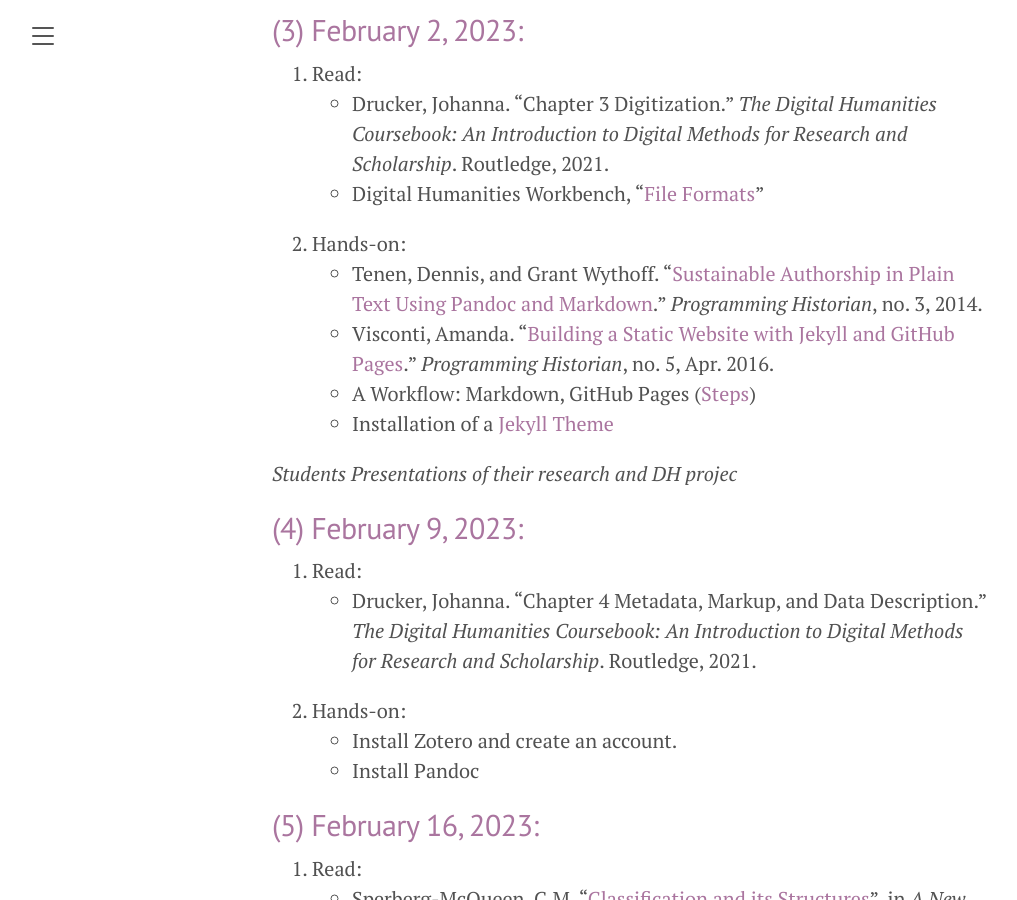
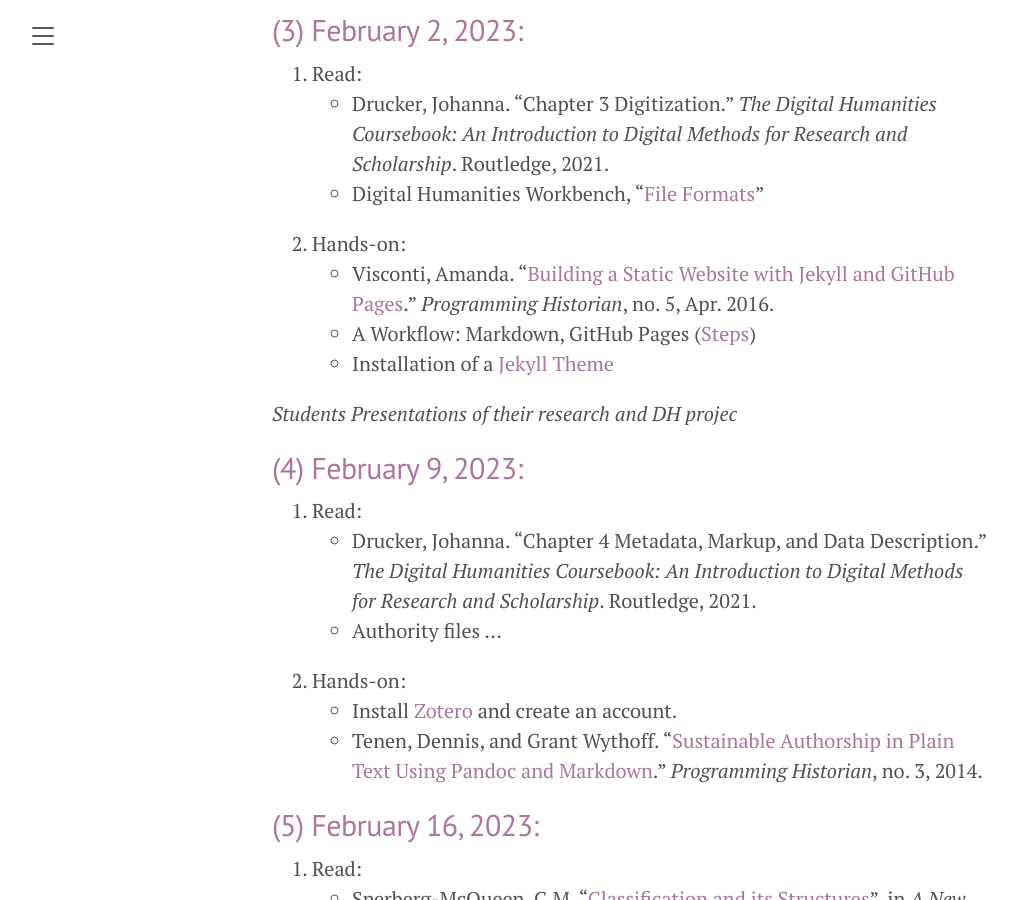
Before and after one commit to susannalles/DHPracticum_Spring23, a Jekyll site: the page built from schedule.md, in a window 1280 px wide and 900 px high, scrolled down 920 px. Shown: the whole window, without its empty margins (8-1025 px from the left). Built offline with Jekyll 4.4.1, drawn with Linux system fonts in a browser that asks for light colours; part of the change alters nothing that is shown; some of the changed text lies outside the part shown.

Commit message:
Update schedule.md

```diff
--- a/schedule.md
+++ b/schedule.md
@@ -29,7 +29,6 @@ title: Program
   - Drucker, Johanna. "Chapter 3 Digitization." *The Digital Humanities Coursebook: An Introduction to Digital Methods for Research and Scholarship*. Routledge, 2021.
   - Digital Humanities Workbench, "[File Formats](https://www2.fgw.vu.nl/werkbanken/dighum/digital_data/digital_text/file_formats.php)"
 2. Hands-on:
-  - Tenen, Dennis, and Grant Wythoff. “[Sustainable Authorship in Plain Text Using Pandoc and Markdown](https://programminghistorian.org/en/lessons/sustainable-authorship-in-plain-text-using-pandoc-and-markdown).” *Programming Historian*, no. 3, 2014.
   - Visconti, Amanda. “[Building a Static Website with Jekyll and GitHub Pages](https://programminghistorian.org/en/lessons/building-static-sites-with-jekyll-github-pages).” *Programming Historian*, no. 5, Apr. 2016.
   - A Workflow: Markdown, GitHub Pages ([Steps](https://susannalles.github.io/DHPracticum/practice/jekyll/index.html))
   - Installation of a [Jekyll Theme](https://jekyllthemes.io/)
@@ -40,10 +39,11 @@ title: Program
 
 1. Read:
   - Drucker, Johanna. "Chapter 4 Metadata, Markup, and Data Description." *The Digital Humanities Coursebook: An Introduction to Digital Methods for Research and Scholarship*. Routledge, 2021.
+  - Authority files ...
 
 2. Hands-on:
-  - Install Zotero and create an account.
-  - Install Pandoc
+  - Install [Zotero](https://www.zotero.org/) and create an account.
+  - Tenen, Dennis, and Grant Wythoff. “[Sustainable Authorship in Plain Text Using Pandoc and Markdown](https://programminghistorian.org/en/lessons/sustainable-authorship-in-plain-text-using-pandoc-and-markdown).” *Programming Historian*, no. 3, 2014.
 
 
 ## (5) February 16, 2023:
@@ -75,6 +75,7 @@ title: Program
 
 1. Read:
   - Sinclair, Stéfan, and Geoffrey Rockwell. “[Text Analysis and Visualization: Making Meaning Count](http://ebookcentral.proquest.com/lib/miami/detail.action?docID=4093339).” A New Companion to Digital Humanities, edited by Susan Schreibman et al., John Wiley & Sons, 2016.
+  - Drucker vizualiation
 
 2. Hands-on:
   - [Voyant Tutorial](https://voyant-tools.org/docs/#!/guide/tutorial)
@@ -112,17 +113,18 @@ Session offered by Prof. Lindsay Thomas
 ## (11) April 6, 2023:
 
 1. Read:
+  - Databases
+2. Hands-on:
+
+
+## (12) April 13, 2023:
+
+1. Read:
   - Presner, Todd, and David Shepard. “[Mapping the Geospatial Turn.](https://onlinelibrary.wiley.com/doi/abs/10.1002/9781118680605.ch14)” In A New Companion to Digital Humanities, ed. by S. Schreibman, et al. Oxford: Wiley Black 2016, pp. 201-212.
 2. Hands-on
 - Clifford, Jim, et al. “[Intro to Google Maps and Google Earth](https://programminghistorian.org/en/lessons/googlemaps-googleearth).” *Programming Historian*, no. 2, Dec. 2013.
 3. Explore and pick ours:
   - Radical Cartography <http://www.radicalcartography.net/>
-
-## (12) April 13, 2023:
-
-1. Read:
-  -
-2. Hands-on
 
 
 ## (13) April 20, 2023:
```
